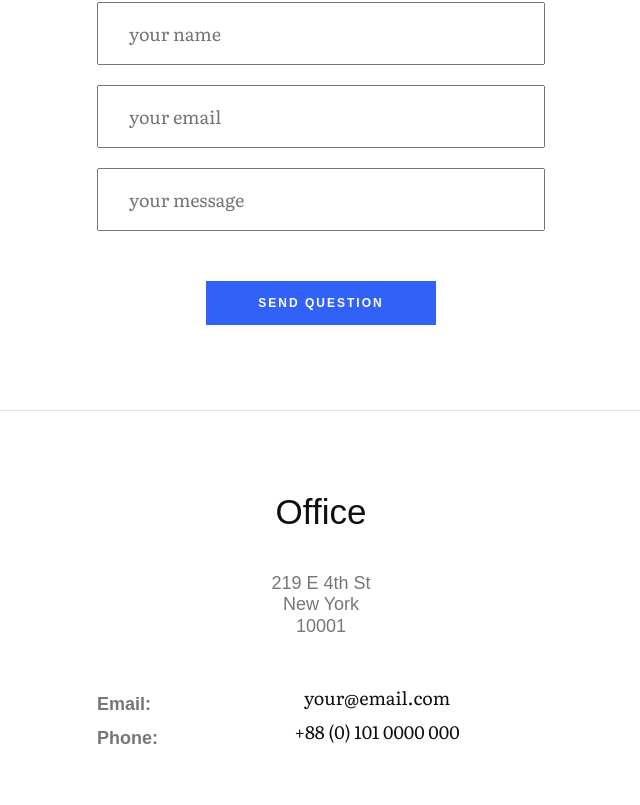
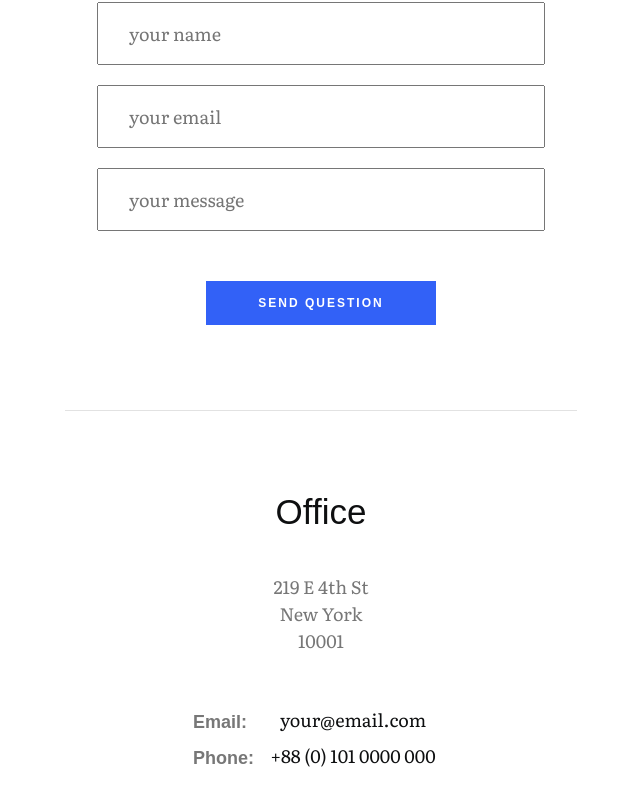
Before and after one commit to michalzagrodzki/Simple-Vue-App, a Vue app: page /contact in a window 1280 px wide. Shown: the part 873-1678 px from the top of the page, without its empty margins (319-959 px from the left). Built offline with nearby package versions, Linux system fonts and the light colour scheme; a web font is replaced by a local one.

Commit message:
Some corrections to styles in Contact component

```diff
--- a/src/components/Contact.vue
+++ b/src/components/Contact.vue
@@ -186,7 +186,7 @@ export default {
 .contact-address-section {
   display: flex;
   background-color: map-get($basic-colors, "light");
-  width: 35vw;
+  width: 20vw;
   flex-direction: column;
   justify-content: center;
   margin-left: auto;
@@ -211,11 +211,11 @@ export default {
   p {
     color: map-get($font-basic-colors, "grey");
     font: {
-      family: $font-primary;
+      family: $font-secondary;
       size: 18px;
       weight: 300;
     }
-    line-height: 1.2;
+    line-height: 1.5;
     margin: 0;
     text-align: center;
   }
@@ -237,6 +237,7 @@ export default {
       family: $font-primary;
       style: normal;
     }
+    line-height: 2;
     width: 25%;
   }
   p {
@@ -247,6 +248,7 @@ export default {
       family: $font-secondary;
       style: normal;
     }
+    line-height: 1.8;
     width: 75%;
   }
 }
```
